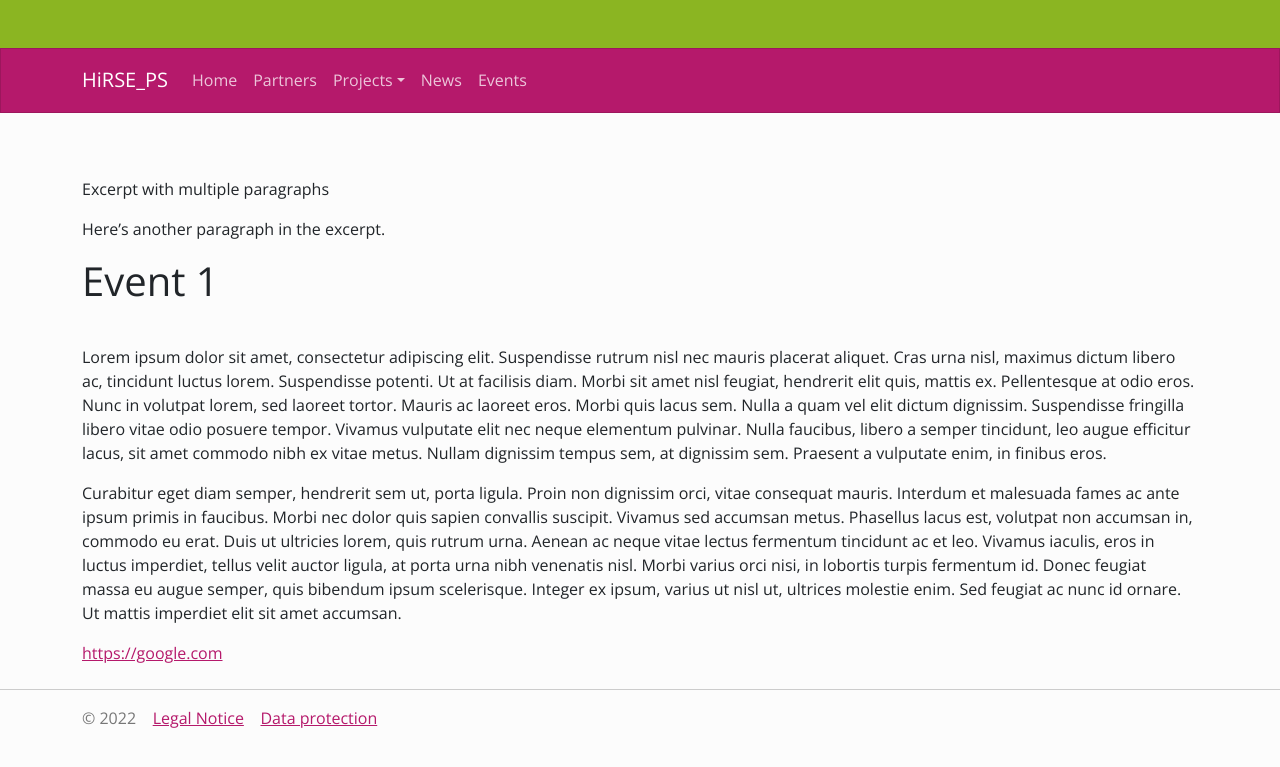
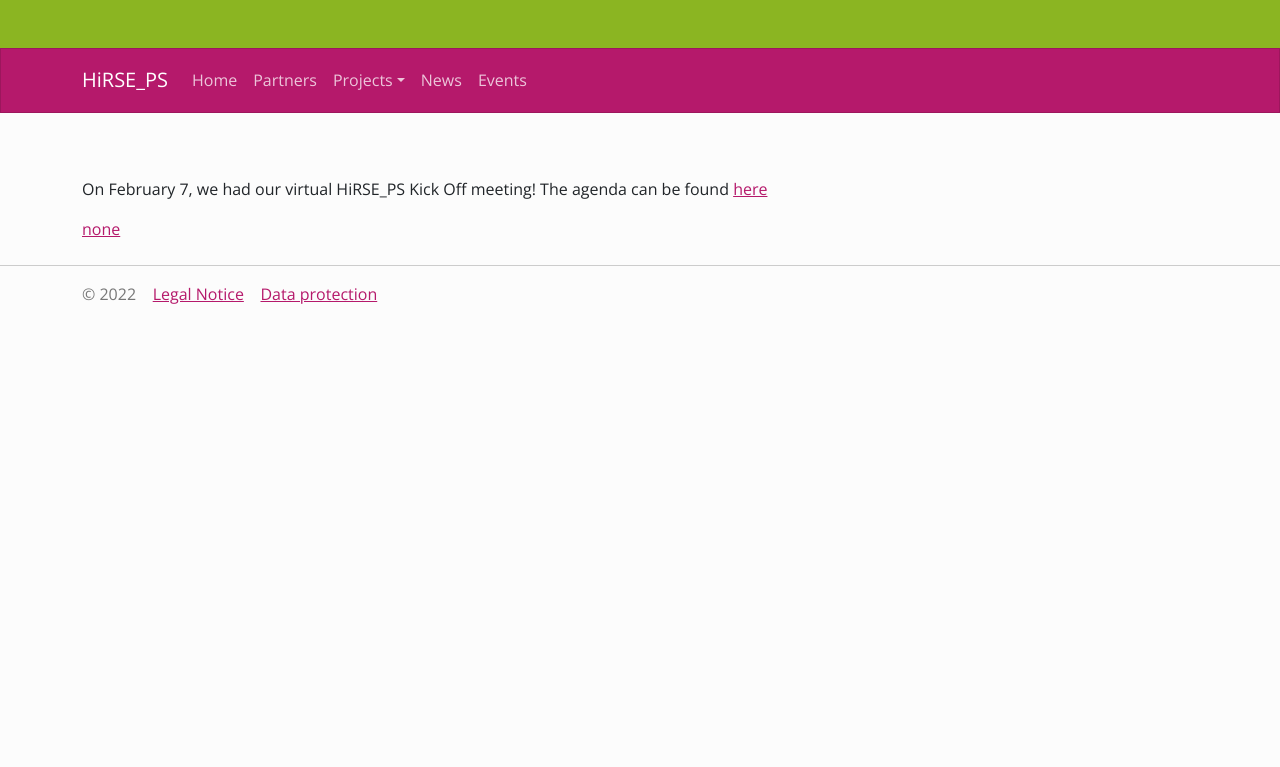
Before and after one commit to Helmholtz-HiRSE/helmholtz-hirse.github.io, a Jekyll site: the page built from _events/2022_02_25-event1.md, in a window 1280 px wide. Shown: the top 767 px of the page. Built offline with Jekyll 4.4.1, drawn with Linux system fonts in a browser that asks for light colours; nearby versions of some CDN libraries.

Commit message:
Update 2022_02_25-event1.md

```diff
--- a/_events/2022_02_25-event1.md
+++ b/_events/2022_02_25-event1.md
@@ -1,19 +1,11 @@
 ---
 layout: events
-title:  "Event 1"
-start_date: 26.09.2022
-end_date: 27.09.2022
-link: "https://google.com"
+title:  "HiRSE_PS Kickoff Meeting"
+start_date: 07.02.2022
+end_date: 07.02.2022
+link: none
 excerpt_separator: <!--more-->
 ---
 
-Excerpt with multiple paragraphs
-
-Here's another paragraph in the excerpt.
+On February 7, we had our virtual HiRSE_PS Kick Off meeting! The agenda can be found [here](assets/data/AgendaHiRSE_PS_KickOff_final.pdf)
 <!--more-->
-
-# Event 1
-
- Lorem ipsum dolor sit amet, consectetur adipiscing elit. Suspendisse rutrum nisl nec mauris placerat aliquet. Cras urna nisl, maximus dictum libero ac, tincidunt luctus lorem. Suspendisse potenti. Ut at facilisis diam. Morbi sit amet nisl feugiat, hendrerit elit quis, mattis ex. Pellentesque at odio eros. Nunc in volutpat lorem, sed laoreet tortor. Mauris ac laoreet eros. Morbi quis lacus sem. Nulla a quam vel elit dictum dignissim. Suspendisse fringilla libero vitae odio posuere tempor. Vivamus vulputate elit nec neque elementum pulvinar. Nulla faucibus, libero a semper tincidunt, leo augue efficitur lacus, sit amet commodo nibh ex vitae metus. Nullam dignissim tempus sem, at dignissim sem. Praesent a vulputate enim, in finibus eros.
-
-Curabitur eget diam semper, hendrerit sem ut, porta ligula. Proin non dignissim orci, vitae consequat mauris. Interdum et malesuada fames ac ante ipsum primis in faucibus. Morbi nec dolor quis sapien convallis suscipit. Vivamus sed accumsan metus. Phasellus lacus est, volutpat non accumsan in, commodo eu erat. Duis ut ultricies lorem, quis rutrum urna. Aenean ac neque vitae lectus fermentum tincidunt ac et leo. Vivamus iaculis, eros in luctus imperdiet, tellus velit auctor ligula, at porta urna nibh venenatis nisl. Morbi varius orci nisi, in lobortis turpis fermentum id. Donec feugiat massa eu augue semper, quis bibendum ipsum scelerisque. Integer ex ipsum, varius ut nisl ut, ultrices molestie enim. Sed feugiat ac nunc id ornare. Ut mattis imperdiet elit sit amet accumsan.
```
